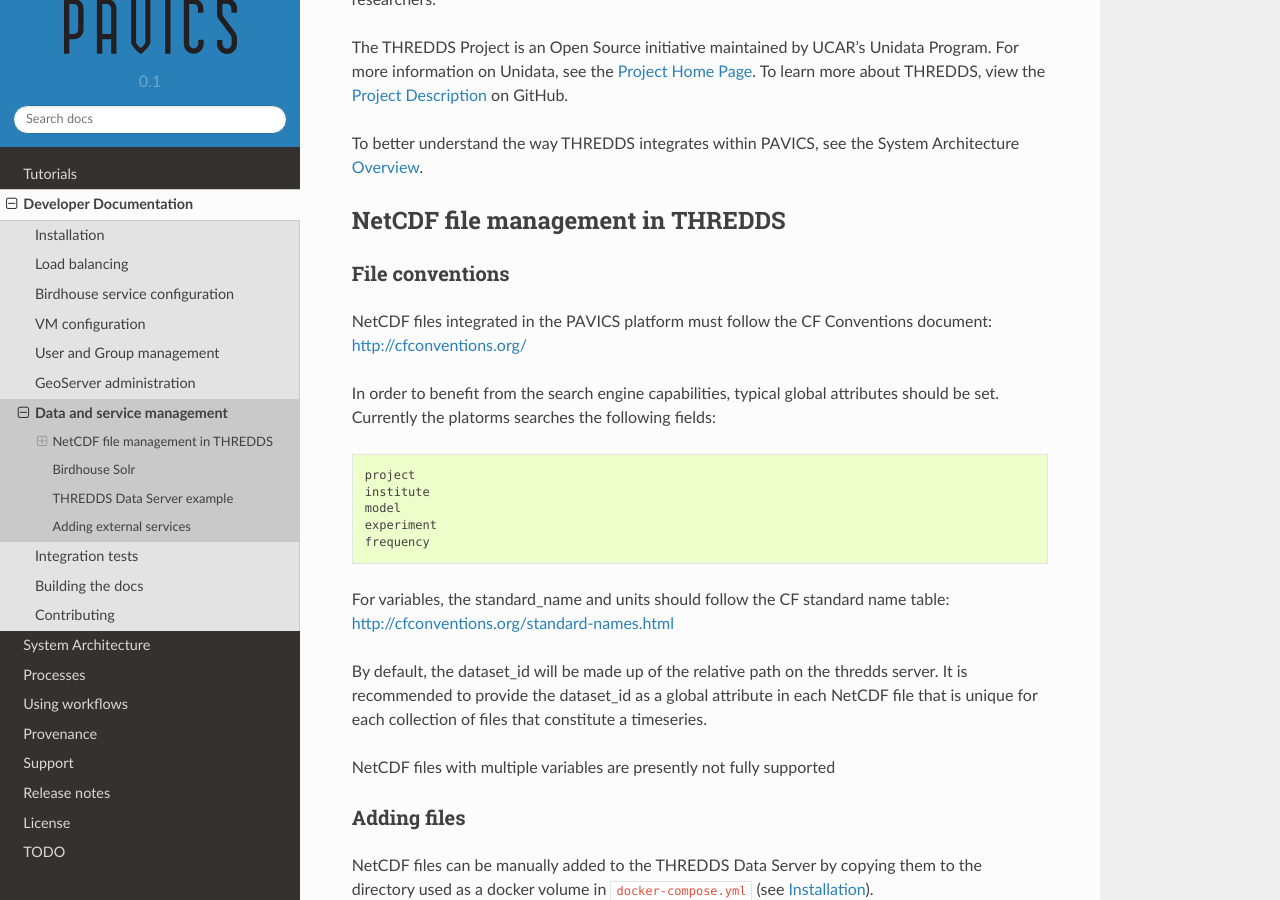
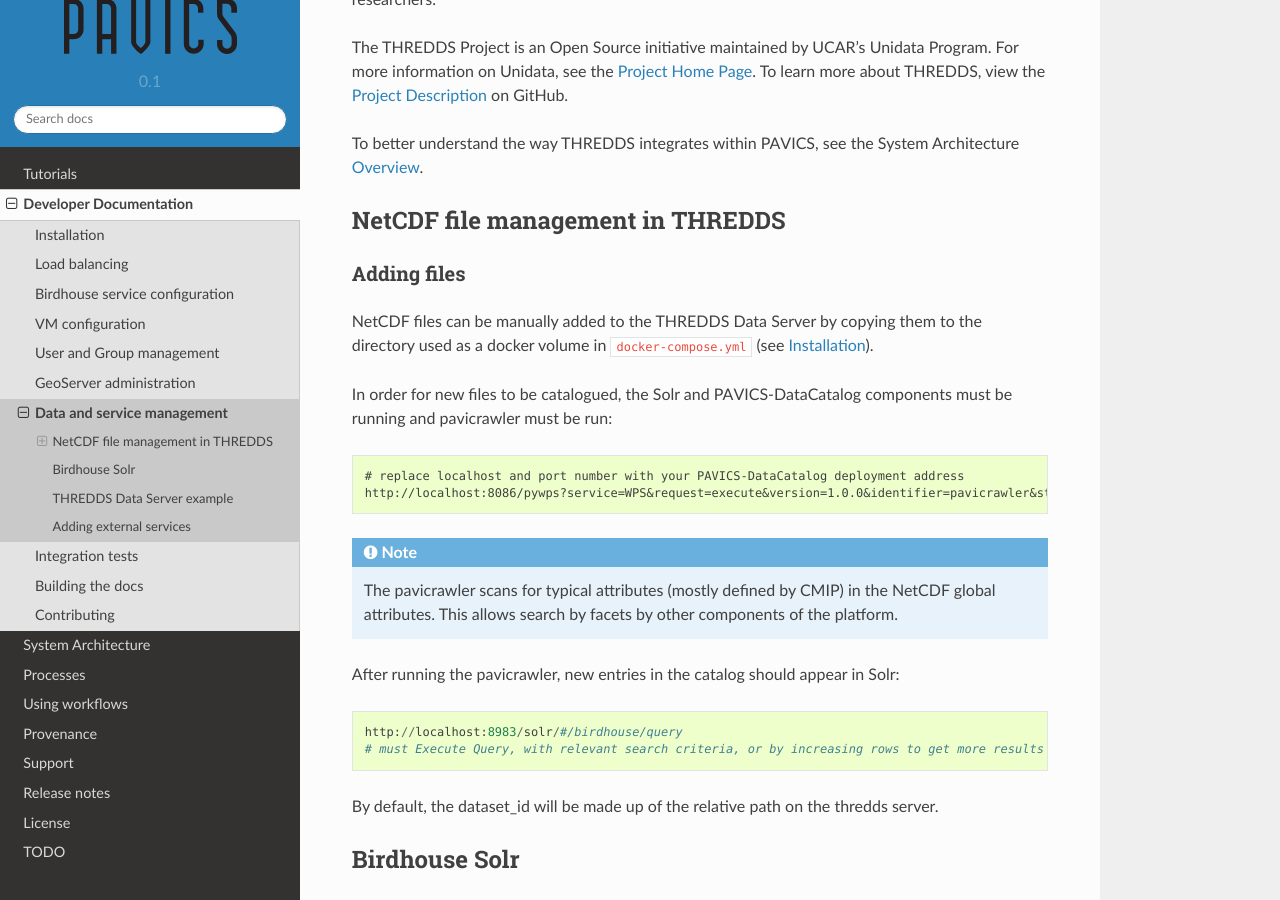
Before and after one commit to Ouranosinc/pavics-sdi, a Sphinx documentation site: the page built from docs/source/dev/data_management.rst, in a window 1280 px wide and 900 px high, scrolled down 244 px. Built offline with Sphinx 7.4.7 and the Read the Docs theme 2.0.0, drawn with Linux system fonts in a browser that asks for light colours.

Commit message:
Add data preparation section

```diff
--- a/docs/source/dev/contributing.rst
+++ b/docs/source/dev/contributing.rst
@@ -210,6 +210,12 @@
 
 Check that the wps is running at http://localhost:8009/pywps?service=WPS&request=GetCapabilities&version=1.0.0
 
+Note that when running with magpie, the root directory of thredds does not
+properly redirect to the proxy. To crawl a thredds server with threddsclient,
+provide the birdhouse root directory of thredds (e.g. in catalog.cfg)::
+
+    https://localhost/twitcher/ows/proxy/thredds/catalog/birdhouse
+
 Flyingpigeon development
 ------------------------
 
--- a/docs/source/dev/data_management.rst
+++ b/docs/source/dev/data_management.rst
@@ -10,29 +10,6 @@
 
 NetCDF file management in THREDDS
 =================================
-
-File conventions
-----------------
-
-NetCDF files integrated in the PAVICS platform must follow the CF Conventions document: http://cfconventions.org/
-
-In order to benefit from the search engine capabilities, typical global attributes should be set. Currently the platorms searches the following fields::
-
-    project
-    institute
-    model
-    experiment
-    frequency
-
-For variables, the standard_name and units should follow the CF standard name
-table: http://cfconventions.org/standard-names.html
-
-By default, the dataset_id will be made up of the relative path on the thredds
-server. It is recommended to provide the dataset_id as a global attribute
-in each NetCDF file that is unique for each collection of files that constitute
-a timeseries.
-
-NetCDF files with multiple variables are presently not fully supported
 
 Adding files
 ------------
--- a/docs/source/tutorials/index.rst
+++ b/docs/source/tutorials/index.rst
@@ -3,6 +3,7 @@
 =========
 
 .. toctree::
+   data_preparation
    searching
    wps_with_python
 
```
Also changed, not shown: other parts of docs/source/dev/data_management.rst (+3 -0 lines), docs/source/tutorials/data_preparation.rst (added, +31 -0 lines).
